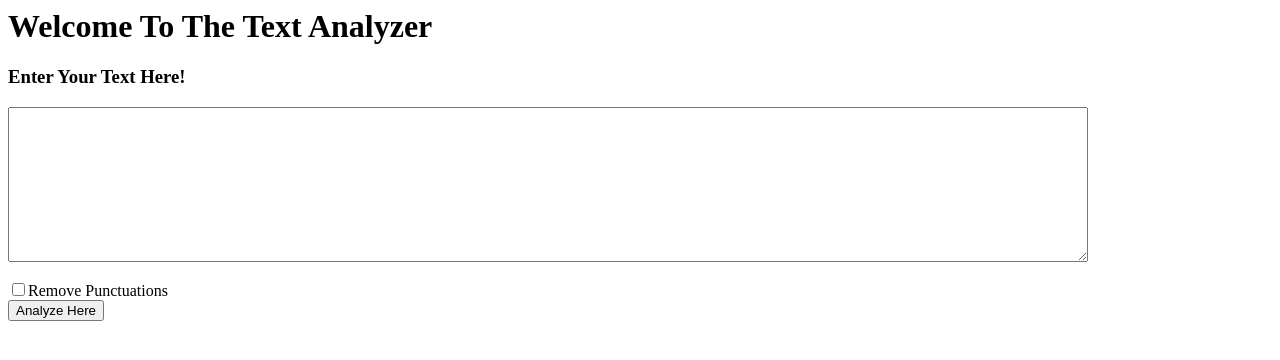
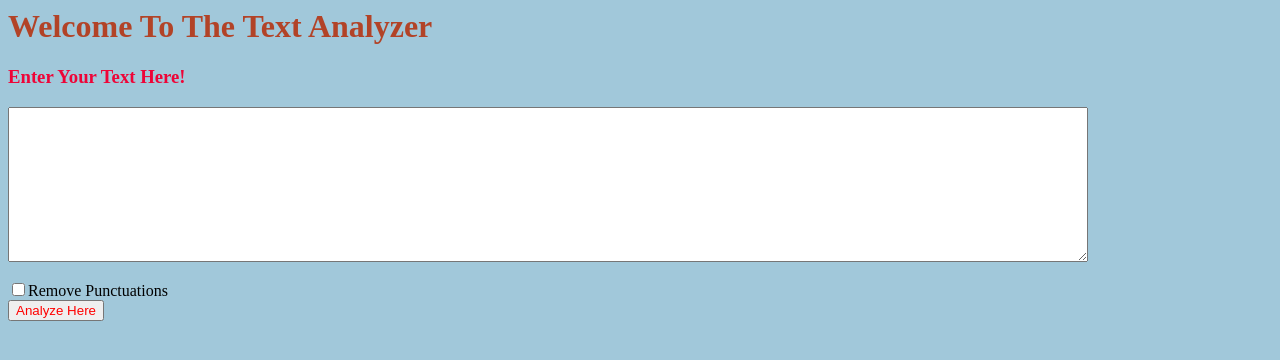
Before and after one commit to kpkrishan/Introduction_To_Django, a Django app: page / in a window 1280 px wide. Shown: the top 360 px of the page. Run offline with Django 3.2, Linux system fonts and the light colour scheme.

Commit message:
Html styling

```diff
--- a/Textutils/templates/home.html
+++ b/Textutils/templates/home.html
@@ -1,24 +1,24 @@
-<html>
+<html style="background-color: rgb(161, 200, 218);">
     <head>
         <title>Welcome to Django Template
         </title>
     </head>
     <body>
-        <h1>
+        <h1 style= "color: rgba(179, 59, 29, 0.945);">
             Welcome To The Text Analyzer
         </h1>
-        <h3>
+        <h3 style="color: rgb(238, 4, 55);">
             Enter Your Text Here!
         </h3>
         <form action="/removepunc" method="get">
             <!-- 'name' identifies the textarea -->
             <!-- name helps us to access the data entered in textarea using removepunc fucntion -->
             <!-- if we dont give any value as input then default value will be printed .-->
-            <textarea name='text' style= "margin: 0px;width: 1080px;height: 155px;"> </textarea> </br>
+            <textarea name='text' style= "margin: 0px;width: 1080px;height: 155px; color: rgb(19, 37, 139);" > </textarea> </br>
         </br>
         <!-- add a submit button and name it.-->
-        <input type="checkbox" name="removepunc" >Remove Punctuations </br>
-            <button type="submit"> Analyze Here
+        <input type="checkbox" name="removepunc" style="color: royalblue;" >Remove Punctuations </br>
+            <button type="submit" style="color:red;"> Analyze Here
 
             </button>
         </form>
```
